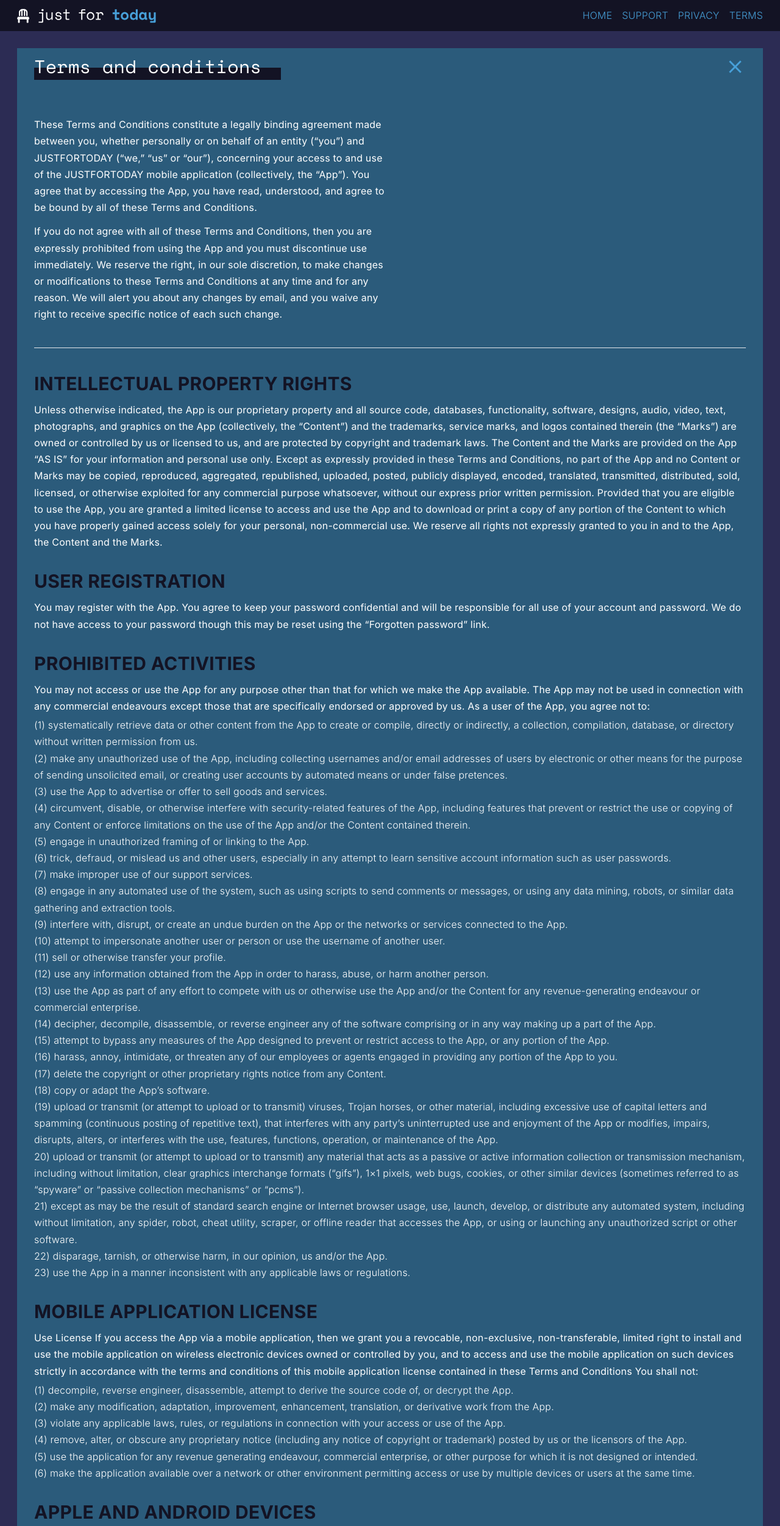
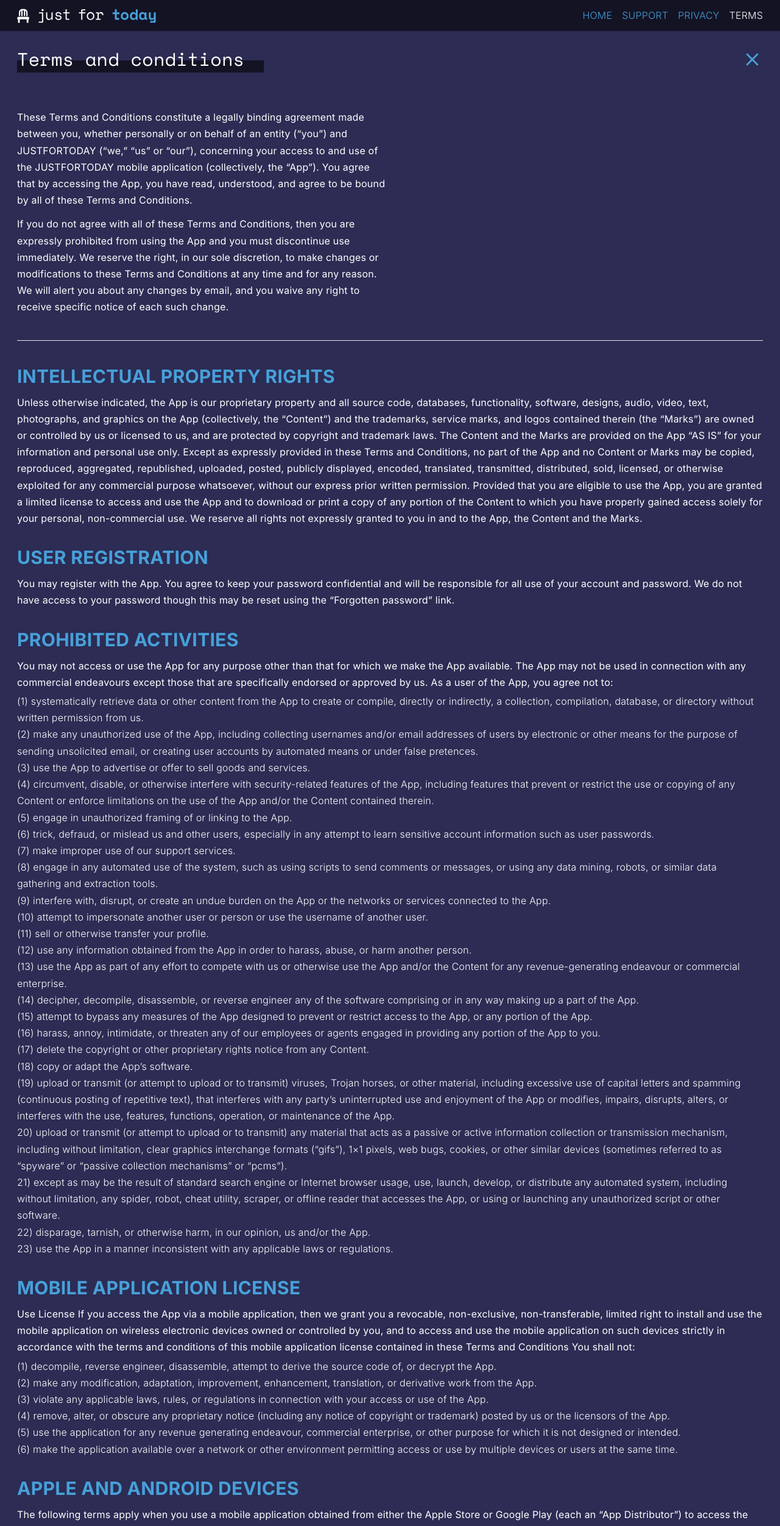
Before and after one commit to WildPastry/JustForTodayLanding, a React (Vite) app: page /terms in a window 1280 px wide. Shown: the top 2503 px of the page at 61% size. Built offline with nearby package versions, Linux system fonts and the light colour scheme.

Commit message:
Adding link styles

```diff
--- a/src/components/Header.tsx
+++ b/src/components/Header.tsx
@@ -1,26 +1,26 @@
 /* eslint-disable max-len */
-import { Link } from 'react-router-dom';
 import Logo from './Logo';
+import { NavLink } from 'react-router-dom';
 
 const Header: React.FC = (): JSX.Element => {
   return (
     <section className='bg-darkBlue'>
       <div className='flex flex-row items-center justify-between px-7 py-3 max-w-screen-xl m-auto'>
-        <Link to={'/home'}>
+        <NavLink to={'/home'}>
           <Logo />
-        </Link>
+        </NavLink>
         <ul className='flex flex-row items-center gap-4'>
           <li>
-            <Link to={'/home'}>HOME</Link>
+            <NavLink to={'/home'}>HOME</NavLink>
           </li>
           <li>
-            <Link to={'/support'}>SUPPORT</Link>
+            <NavLink to={'/support'}>SUPPORT</NavLink>
           </li>
           <li>
-            <Link to={'/privacy'}>PRIVACY</Link>
+            <NavLink to={'/privacy'}>PRIVACY</NavLink>
           </li>
           <li>
-            <Link to={'/terms'}>TERMS</Link>
+            <NavLink to={'/terms'}>TERMS</NavLink>
           </li>
         </ul>
       </div>
--- a/src/components/Reflections.tsx
+++ b/src/components/Reflections.tsx
@@ -4,7 +4,7 @@ const Reflections: React.FC = (): JSX.Element => {
   return (
     <section className='relative'>
       <Rectangle colour='midBlue' width='240' />
-      <h2 className='text-3xl mb-3 z-10 relative'>Reflections</h2>
+      <h2 className='text-3xl mb-5 z-10 relative'>Reflections</h2>
       <p>
         Drawing from the principles of the Twelve Steps and Twelve Traditions of
         Alcoholics Anonymous, daily reflections delve into themes such as
--- a/src/components/Steps.tsx
+++ b/src/components/Steps.tsx
@@ -4,7 +4,7 @@ const Steps: React.FC = (): JSX.Element => {
   return (
     <section className='relative'>
       <Rectangle colour='midBlue' width='125' />
-      <h2 className='text-3xl mb-3 z-10 relative'>Steps</h2>
+      <h2 className='text-3xl mb-5 z-10 relative'>Steps</h2>
       <p>
         A set of spiritual principles. When practiced as a way of life, they can
         expel the obsession to drink and enable the sufferer to recover from
--- a/src/components/Traditions.tsx
+++ b/src/components/Traditions.tsx
@@ -4,7 +4,7 @@ const Traditions: React.FC = (): JSX.Element => {
   return (
     <section className='relative'>
       <Rectangle colour='darkBlue' width='220' />
-      <h2 className='text-3xl mb-3 z-10 relative'>Traditions</h2>
+      <h2 className='text-3xl mb-5 z-10 relative'>Traditions</h2>
       <p>
         Providing guidelines for relationships between the groups, members, the
         global Fellowship and society at large. Questions of finance, public
--- a/src/index.css
+++ b/src/index.css
@@ -25,10 +25,10 @@
 :root {
   /* Shared variables */
   --background: #2c2c54;
-  --text: #ffffff;
   --darkBlue: #131324;
   --midBlue: #2b5b7b;
   --spotBlue: #47a0d9;
+  --text: #ffffff;
 
   /* Theme setup */
   background-color: var(--background);
@@ -62,6 +62,16 @@ a:hover {
   text-underline-offset: 4px;
 }
 
+a.active {
+  color: var(--text);
+}
+
+a.active:hover {
+  color: var(--text);
+  cursor: default;
+  text-decoration: none;
+}
+
 ul,
 li {
   color: var(--text);
--- a/src/pages/Privacy.tsx
+++ b/src/pages/Privacy.tsx
@@ -5,8 +5,8 @@ import Rectangle from '../components/Rectangle';
 
 const Privacy: React.FC = (): JSX.Element => {
   return (
-    <section className='bg-darkBlue'>
-      <div className='flex flex-col px-7 py-3 max-w-screen-xl m-auto'>
+    <section>
+      <div className='flex flex-col max-w-screen-xl m-auto'>
         <div className='flex flex-row items-center justify-between mb-8 relative'>
           <Rectangle colour='midBlue' width='345' />
           <h2 className='text-3xl z-10 relative'>Privacy statement</h2>
--- a/src/pages/Support.tsx
+++ b/src/pages/Support.tsx
@@ -5,8 +5,8 @@ import Rectangle from '../components/Rectangle';
 
 const Support: React.FC = (): JSX.Element => {
   return (
-    <section className='bg-darkBlue h-full'>
-      <div className='flex flex-col px-7 py-3 max-w-screen-xl m-auto'>
+    <section>
+      <div className='flex flex-col max-w-screen-xl m-auto'>
         <div className='flex flex-row items-center justify-between mb-16 relative'>
           <Rectangle colour='midBlue' width='155' />
           <h2 className='text-3xl z-10 relative'>Support</h2>
--- a/src/pages/Terms.tsx
+++ b/src/pages/Terms.tsx
@@ -6,8 +6,8 @@ import Rectangle from '../components/Rectangle';
 
 const Terms: React.FC = (): JSX.Element => {
   return (
-    <section className='bg-midBlue'>
-      <div className='flex flex-col px-7 py-3 max-w-screen-xl m-auto'>
+    <section>
+      <div className='flex flex-col max-w-screen-xl m-auto'>
         <div className='flex flex-row items-center justify-between mb-16 relative'>
           <Rectangle colour='darkBlue' width='405' />
           <h2 className='text-3xl z-10 relative'>Terms and conditions</h2>
@@ -32,7 +32,7 @@ const Terms: React.FC = (): JSX.Element => {
           waive any right to receive specific notice of each such change.
         </p>
         <hr className='h-px my-10 bg-gray-200 border-0 dark:bg-gray-700' />
-        <h3 className='text-3xl text-darkBlue mb-3'>
+        <h3 className='text-3xl text-spotBlue mb-3'>
           INTELLECTUAL PROPERTY RIGHTS
         </h3>
         <p>
@@ -56,14 +56,14 @@ const Terms: React.FC = (): JSX.Element => {
           not expressly granted to you in and to the App, the Content and the
           Marks.
         </p>
-        <h3 className='text-3xl text-darkBlue mb-3 mt-8'>USER REGISTRATION</h3>
+        <h3 className='text-3xl text-spotBlue mb-3 mt-8'>USER REGISTRATION</h3>
         <p>
           You may register with the App. You agree to keep your password
           confidential and will be responsible for all use of your account and
           password. We do not have access to your password though this may be
           reset using the “Forgotten password” link.
         </p>
-        <h3 className='text-3xl text-darkBlue mb-3 mt-8'>
+        <h3 className='text-3xl text-spotBlue mb-3 mt-8'>
           PROHIBITED ACTIVITIES
         </h3>
         <p className='mb-1'>
@@ -176,7 +176,7 @@ const Terms: React.FC = (): JSX.Element => {
           </li>
         </ol>
 
-        <h3 className='text-3xl text-darkBlue mb-3 mt-8'>
+        <h3 className='text-3xl text-spotBlue mb-3 mt-8'>
           MOBILE APPLICATION LICENSE
         </h3>
         <p className='mb-1'>
@@ -218,7 +218,7 @@ const Terms: React.FC = (): JSX.Element => {
           </li>
         </ol>
 
-        <h3 className='text-3xl text-darkBlue mb-3 mt-8'>
+        <h3 className='text-3xl text-spotBlue mb-3 mt-8'>
           APPLE AND ANDROID DEVICES
         </h3>
         <p className='mb-1'>
@@ -276,7 +276,7 @@ const Terms: React.FC = (): JSX.Element => {
           </li>
         </ol>
 
-        <h3 className='text-3xl text-darkBlue mb-3 mt-8'>SUBMISSIONS</h3>
+        <h3 className='text-3xl text-spotBlue mb-3 mt-8'>SUBMISSIONS</h3>
         <p>
           You acknowledge and agree that any questions, comments, suggestions,
           ideas, feedback, or other information regarding the App
@@ -292,7 +292,7 @@ const Terms: React.FC = (): JSX.Element => {
           alleged or actual infringement or misappropriation of any proprietary
           right in your Submissions.
         </p>
-        <h3 className='text-3xl text-darkBlue mb-3 mt-8'>ADVERTISERS</h3>
+        <h3 className='text-3xl text-spotBlue mb-3 mt-8'>ADVERTISERS</h3>
         <p>
           We allow advertisers to display their advertisements and other
           information in certain areas of the App, such as sidebar
@@ -307,7 +307,7 @@ const Terms: React.FC = (): JSX.Element => {
           relationship with advertisers.
         </p>
 
-        <h3 className='text-3xl text-darkBlue mb-3 mt-8'>APP MANAGEMENT</h3>
+        <h3 className='text-3xl text-spotBlue mb-3 mt-8'>APP MANAGEMENT</h3>
         <p className='mb-1'>
           We reserve the right, but not the obligation, to:
         </p>
@@ -339,7 +339,7 @@ const Terms: React.FC = (): JSX.Element => {
             App.
           </li>
         </ol>
-        <h3 className='text-3xl text-darkBlue mb-3 mt-8'>PRIVACY POLICY</h3>
+        <h3 className='text-3xl text-spotBlue mb-3 mt-8'>PRIVACY POLICY</h3>
         <p>
           We care about data privacy and security. Please review our Privacy
           Policy. By using the App, you agree to be bound by our Privacy Policy,
@@ -352,7 +352,7 @@ const Terms: React.FC = (): JSX.Element => {
           to the United States, and you expressly consent to have your data
           transferred to and processed in the United States.
         </p>
-        <h3 className='text-3xl text-darkBlue mb-3 mt-8'>
+        <h3 className='text-3xl text-spotBlue mb-3 mt-8'>
           COPYRIGHT INFRINGEMENTS
         </h3>
         <p>
@@ -367,7 +367,7 @@ const Terms: React.FC = (): JSX.Element => {
           sure that material located on or linked to by the App infringes your
           copyright, you should consider first contacting an attorney.
         </p>
-        <h3 className='text-3xl text-darkBlue mb-3 mt-8'>
+        <h3 className='text-3xl text-spotBlue mb-3 mt-8'>
           TERM AND TERMINATION
         </h3>
         <p>
@@ -389,7 +389,7 @@ const Terms: React.FC = (): JSX.Element => {
           right to take appropriate legal action, including without limitation
           pursuing civil, criminal, and injunctive redress.
         </p>
-        <h3 className='text-3xl text-darkBlue mb-3 mt-8'>
+        <h3 className='text-3xl text-spotBlue mb-3 mt-8'>
           MODIFICATIONS AND INTERRUPTIONS
         </h3>
         <p>
@@ -411,7 +411,7 @@ const Terms: React.FC = (): JSX.Element => {
           will be construed to obligate us to maintain and support the App or to
           supply any corrections, updates, or releases in connection therewith.
         </p>
-        <h3 className='text-3xl text-darkBlue mb-3 mt-8'>CORRECTIONS</h3>
+        <h3 className='text-3xl text-spotBlue mb-3 mt-8'>CORRECTIONS</h3>
         <p>
           There may be information on the App that contains typographical
           errors, inaccuracies, or omissions that may relate to the App,
@@ -420,7 +420,7 @@ const Terms: React.FC = (): JSX.Element => {
           or omissions and to change or update the information on the App at any
           time, without prior notice.
         </p>
-        <h3 className='text-3xl text-darkBlue mb-3 mt-8'>DISCLAIMER</h3>
+        <h3 className='text-3xl text-spotBlue mb-3 mt-8'>DISCLAIMER</h3>
         <p>
           THE APP IS PROVIDED ON AN AS-IS AND AS-AVAILABLE BASIS. YOU AGREE THAT
           YOUR USE OF THE APP AND OUR SERVICES WILL BE AT YOUR SOLE RISK. TO THE
@@ -452,7 +452,7 @@ const Terms: React.FC = (): JSX.Element => {
           ENVIRONMENT, YOU SHOULD USE YOUR BEST JUDGMENT AND EXERCISE CAUTION
           WHERE APPROPRIATE.
         </p>
-        <h3 className='text-3xl text-darkBlue mb-3 mt-8'>
+        <h3 className='text-3xl text-spotBlue mb-3 mt-8'>
           LIMITATIONS OF LIABILITY
         </h3>
         <p>
@@ -463,7 +463,7 @@ const Terms: React.FC = (): JSX.Element => {
           USE OF THE APP, EVEN IF WE HAVE BEEN ADVISED OF THE POSSIBILITY OF
           SUCH DAMAGES.
         </p>
-        <h3 className='text-3xl text-darkBlue mb-3 mt-8'>USER DATA</h3>
+        <h3 className='text-3xl text-spotBlue mb-3 mt-8'>USER DATA</h3>
         <p>
           We will maintain certain data that you transmit to the App for the
           purpose of managing the App, as well as data relating to your use of
@@ -474,7 +474,7 @@ const Terms: React.FC = (): JSX.Element => {
           data, and you hereby waive any right of action against us arising from
           any such loss or corruption of such data.
         </p>
-        <h3 className='text-3xl text-darkBlue mb-3 mt-8'>
+        <h3 className='text-3xl text-spotBlue mb-3 mt-8'>
           ELECTRONIC COMMUNICATIONS, TRANSACTIONS, AND SIGNATURES
         </h3>
         <p>
@@ -485,7 +485,7 @@ const Terms: React.FC = (): JSX.Element => {
           electronically, via email and on the App, satisfy any legal
           requirement that such communication be in writing.
         </p>
-        <h3 className='text-3xl text-darkBlue mb-3 mt-8'>
+        <h3 className='text-3xl text-spotBlue mb-3 mt-8'>
           YOU HEREBY AGREE TO THE USE OF ELECTRONIC SIGNATURES, CONTRACTS,
           ORDERS, AND OTHER RECORDS, AND TO ELECTRONIC DELIVERY OF NOTICES,
           POLICIES, AND RECORDS OF TRANSACTIONS INITIATED OR COMPLETED BY US OR
@@ -498,7 +498,7 @@ const Terms: React.FC = (): JSX.Element => {
           non-electronic records, or to payments or the granting of credits by
           any means other than electronic means.
         </p>
-        <h3 className='text-3xl text-darkBlue mb-3 mt-8'>MISCELLANEOUS</h3>
+        <h3 className='text-3xl text-spotBlue mb-3 mt-8'>MISCELLANEOUS</h3>
         <p>
           These Terms and Conditions and any policies or operating rules posted
           by us on the App constitute the entire agreement and understanding
```
